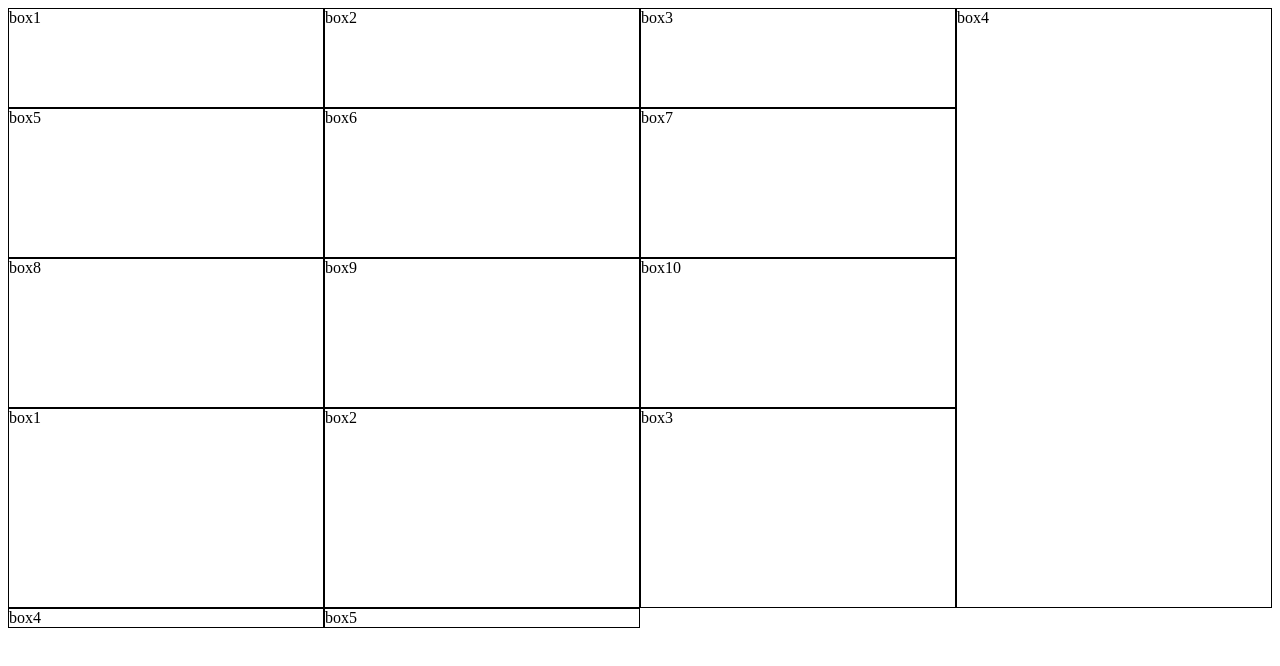
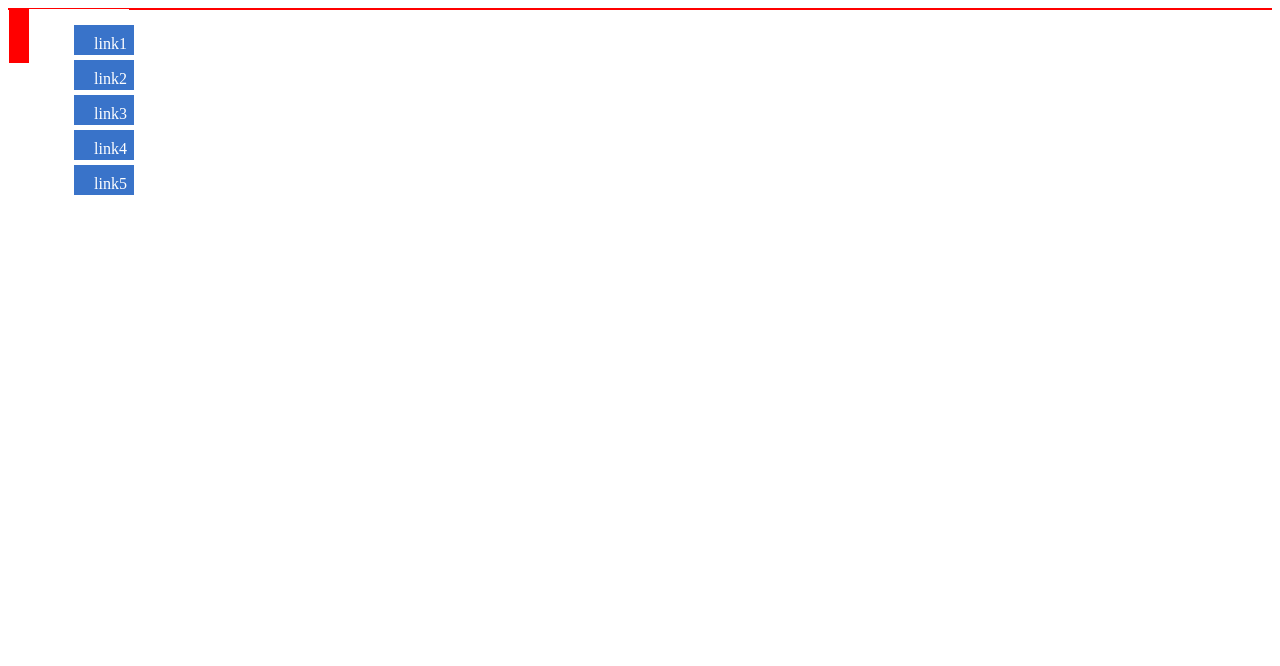
Before and after one commit to CeyhunResulov/PragmatechFoundationProject, a plain HTML site: page Works/bos/index.html in a window 1280 px wide. Drawn offline with Linux system fonts and the light colour scheme.

Commit message:
dropdow orgendiklerimi tebiq etmeye calisdim.amma olmadi

```diff
--- a/Works/bos/css/style.css
+++ b/Works/bos/css/style.css
@@ -1,14 +1,44 @@
-.box{
-    border: 1px solid black;
+.link-block{
+    background-color: rgb(57, 115, 201);
+    position: relative;
+    border: 1px solid red;
+}
+.link {
+    border: 1px solid red;
+    position:absolute;
+    left: 0px;
+    top: 0px;
+    background-color: red;
+}
+.link ul{
+    text-align: center;
+}
+.link ul li {
+    list-style-type: none;
+    border: 1px solid red;
 
 }
-.container {
-
-    display: grid;
-    grid-template-columns: 1fr 1fr 1fr 1fr;
-    grid-template-rows: 100px 150px 150px 200px;
+.link ul li a {
+    text-decoration: none;
+    color: rgb(57, 115, 201);
+    background-color: white;
+    padding: 10px;
 }
-div :nth-child(4){
-    display: grid;
-    grid-area: 1 / 4 / 5 / 5;
+.block ul li{
+    list-style-type:none ;
+    color: white;
+    padding: 10px 20px;
+    display: block;
+    width: 20px;
+    height: 10px;
+    background-color: rgb(57, 115, 201);
+    margin: 5px;
+    text-align: center;
 }
+.block{
+    width: 100px;
+    height: 200px;
+    background-color: white;
+    position: absolute;
+    left: 20px;
+}
--- a/Works/bos/index.html
+++ b/Works/bos/index.html
@@ -8,25 +8,24 @@
     <title>Document</title>
 </head>
 <body>
-    <div class="container">
-        <div class="box">box1</div>
-        <div class="box">box2</div>
-        <div class="box">box3</div>
-        <div class="box">box4</div>
-        <div class="box">box5</div>
-        <div class="box">box6</div>
-        <div class="box">box7</div>
-        <div class="box">box8</div>
-        <div class="box">box9</div>
-        <div class="box">box10</div>
-        <div class="box">box1</div>
-        <div class="box">box2</div>
-        <div class="box">box3</div>
-        <div class="box">box4</div>
-        <div class="box">box5</div>
+    <div class="link-block">
+        <div class="link">
+            <ul>
+                <li>
+                 <a href="">home</a>
+                </li>
+            </ul>
 
         </div>
-
+        <div class="block">
+            <ul>
+                <li>link1</li>
+                <li>link2</li>
+                <li>link3</li>
+                <li>link4</li>
+                <li>link5</li>
+            </ul>
+        </div>
     </div>
 
 </body>
```
